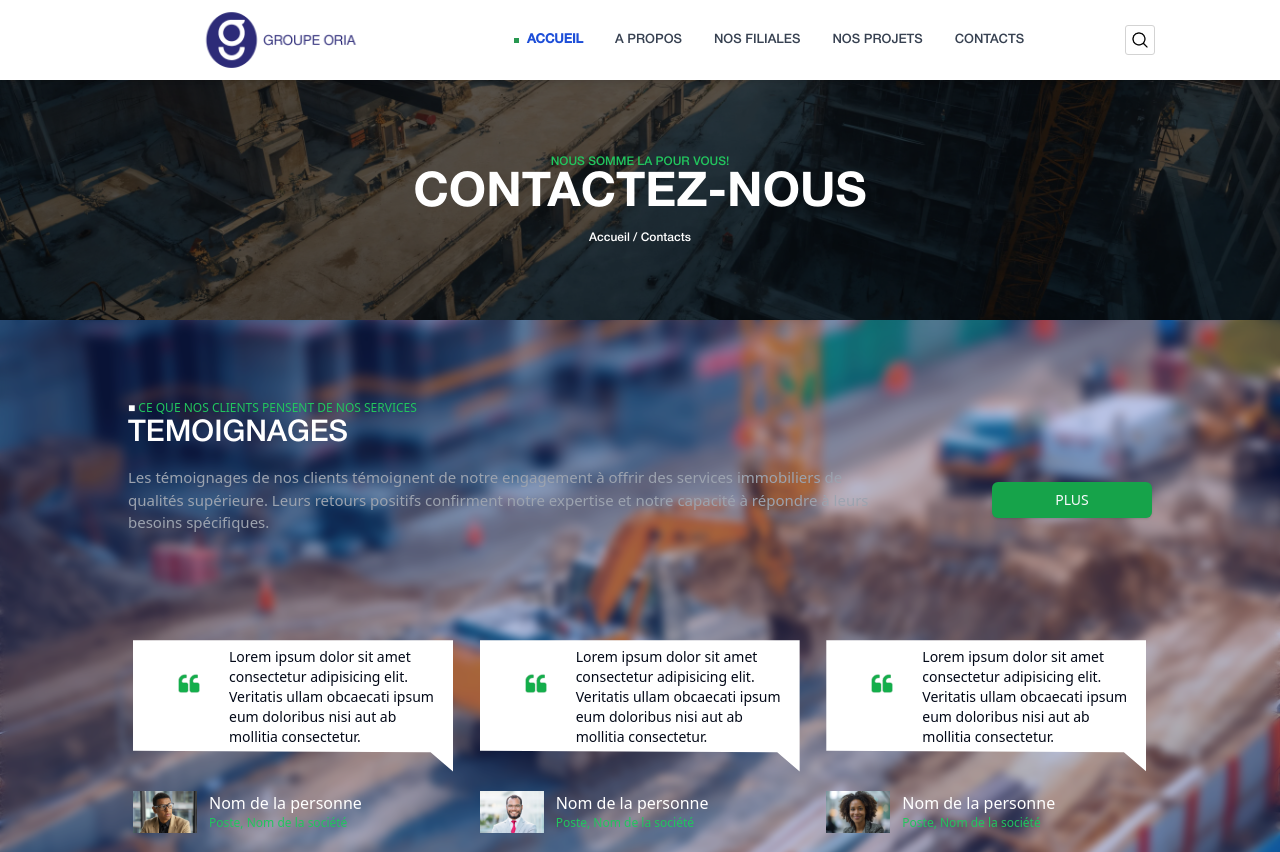
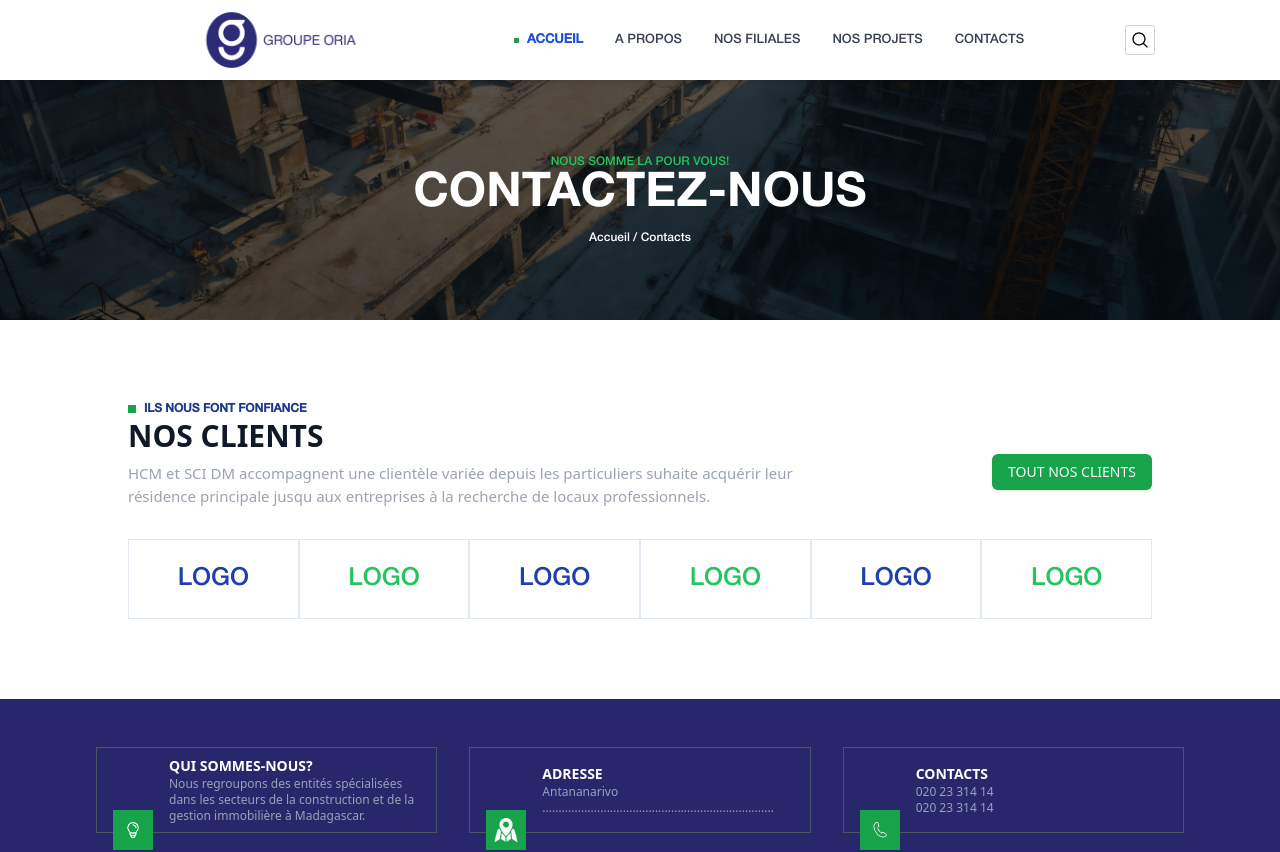
Before and after one commit to SylvHardDev/site-oria, a React (Vite) app: page /contact in a window 1280 px wide. Shown: the top 852 px of the page. Built offline with nearby package versions, Linux system fonts and the light colour scheme.

Commit message:
remove component testimonial if contact page

```diff
--- a/src/layout/MainLayout.jsx
+++ b/src/layout/MainLayout.jsx
@@ -2,15 +2,18 @@ import Navbar from "@/components/Navbar/Navbar"
 import Footer from "@/components/Footer/Footer"
 import Clients from "@/components/NosCliensts/Clients"
 import Testimoinials from "@/components/Testimoinials/Testimoinials"
+import { useLocation } from "react-router-dom";
 
 function MainLayout({children}) {
+  const location = useLocation();
+const isContactPage = location.pathname === "/contact";
   return (
     <>
       <Navbar/>
         <main>
           {children}
         </main>
-      <Testimoinials />
+      {!isContactPage && <Testimoinials />}
       <Clients />
       <Footer/>
     </>
```
